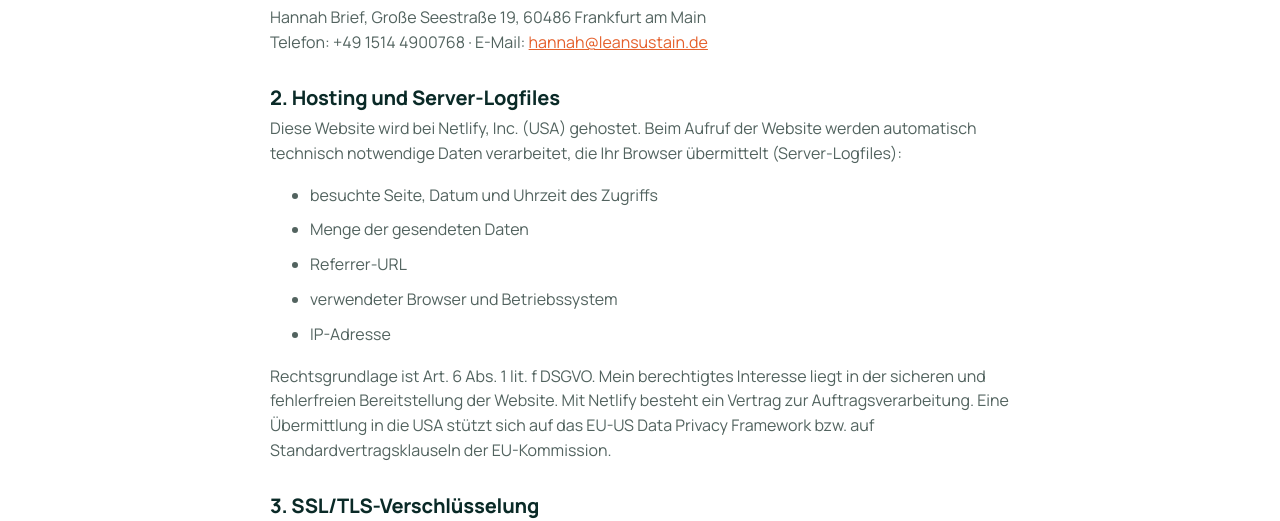
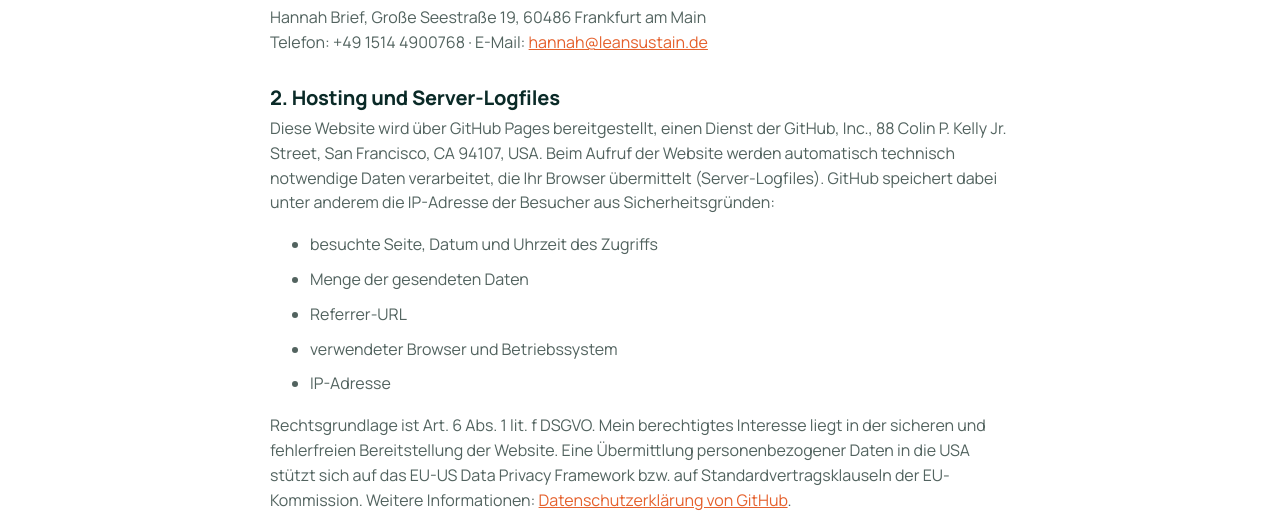
Before and after one commit to hannomat1/LeanSustain-Website, a plain HTML site: page datenschutz.html in a window 1280 px wide. Shown: the part 271-792 px from the top of the page. Drawn offline with Linux system fonts and the light colour scheme.

Commit message:
Add files via upload

```diff
--- a/datenschutz.html
+++ b/datenschutz.html
@@ -15,9 +15,9 @@
 <h2>1. Verantwortliche</h2>
 <p>Hannah Brief, Große Seestraße 19, 60486 Frankfurt am Main<br>Telefon: +49 1514 4900768 · E-Mail: <a href="mailto:hannah@leansustain.de">hannah@leansustain.de</a></p>
 <h2>2. Hosting und Server-Logfiles</h2>
-<p>Diese Website wird bei Netlify, Inc. (USA) gehostet. Beim Aufruf der Website werden automatisch technisch notwendige Daten verarbeitet, die Ihr Browser übermittelt (Server-Logfiles):</p>
+<p>Diese Website wird über GitHub Pages bereitgestellt, einen Dienst der GitHub, Inc., 88 Colin P. Kelly Jr. Street, San Francisco, CA 94107, USA. Beim Aufruf der Website werden automatisch technisch notwendige Daten verarbeitet, die Ihr Browser übermittelt (Server-Logfiles). GitHub speichert dabei unter anderem die IP-Adresse der Besucher aus Sicherheitsgründen:</p>
 <ul><li>besuchte Seite, Datum und Uhrzeit des Zugriffs</li><li>Menge der gesendeten Daten</li><li>Referrer-URL</li><li>verwendeter Browser und Betriebssystem</li><li>IP-Adresse</li></ul>
-<p>Rechtsgrundlage ist Art. 6 Abs. 1 lit. f DSGVO. Mein berechtigtes Interesse liegt in der sicheren und fehlerfreien Bereitstellung der Website. Mit Netlify besteht ein Vertrag zur Auftragsverarbeitung. Eine Übermittlung in die USA stützt sich auf das EU-US Data Privacy Framework bzw. auf Standardvertragsklauseln der EU-Kommission.</p>
+<p>Rechtsgrundlage ist Art. 6 Abs. 1 lit. f DSGVO. Mein berechtigtes Interesse liegt in der sicheren und fehlerfreien Bereitstellung der Website. Eine Übermittlung personenbezogener Daten in die USA stützt sich auf das EU-US Data Privacy Framework bzw. auf Standardvertragsklauseln der EU-Kommission. Weitere Informationen: <a href="https://docs.github.com/de/site-policy/privacy-policies/github-general-privacy-statement" rel="noopener">Datenschutzerklärung von GitHub</a>.</p>
 <h2>3. SSL/TLS-Verschlüsselung</h2>
 <p>Diese Website nutzt eine SSL- bzw. TLS-Verschlüsselung. Sie erkennen eine verschlüsselte Verbindung an „https://“ und dem Schloss-Symbol in der Adresszeile Ihres Browsers.</p>
 <h2>4. Schriftarten</h2>
```
Also changed, not shown: 1 other file.
